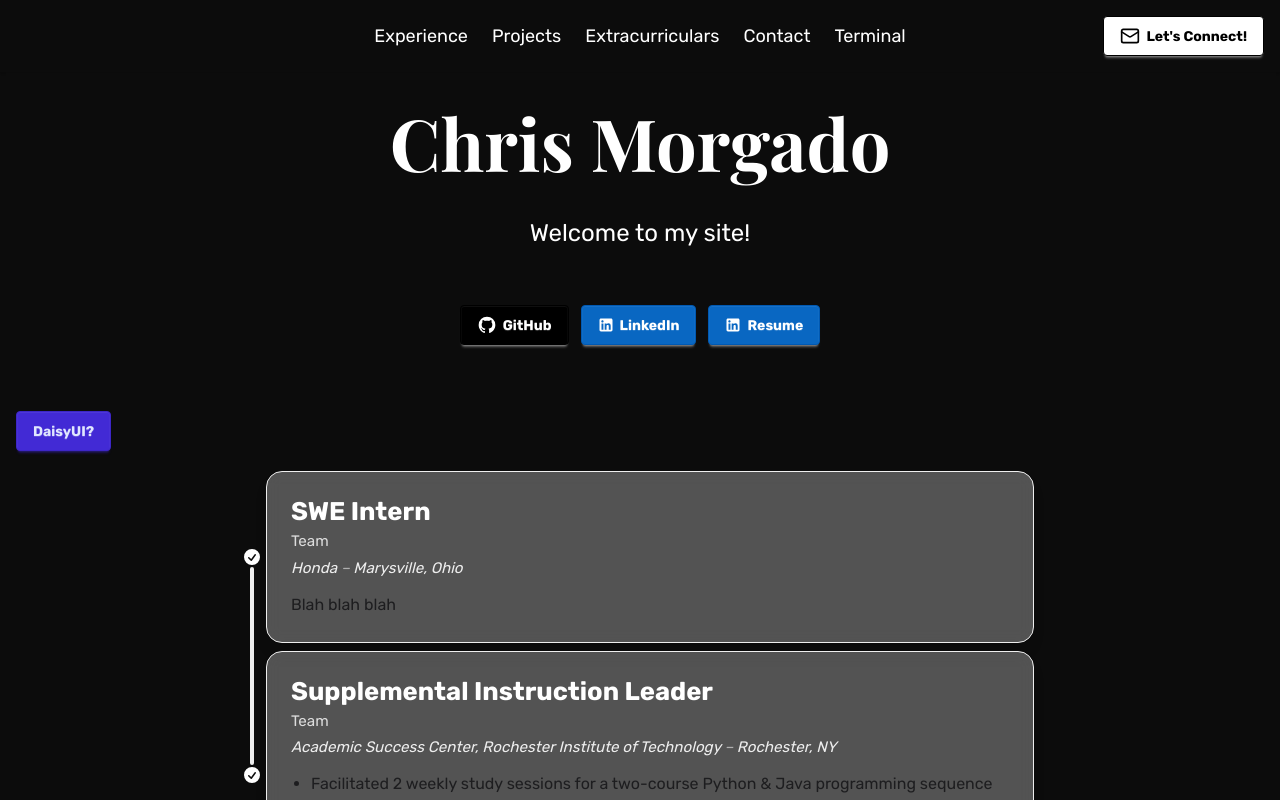
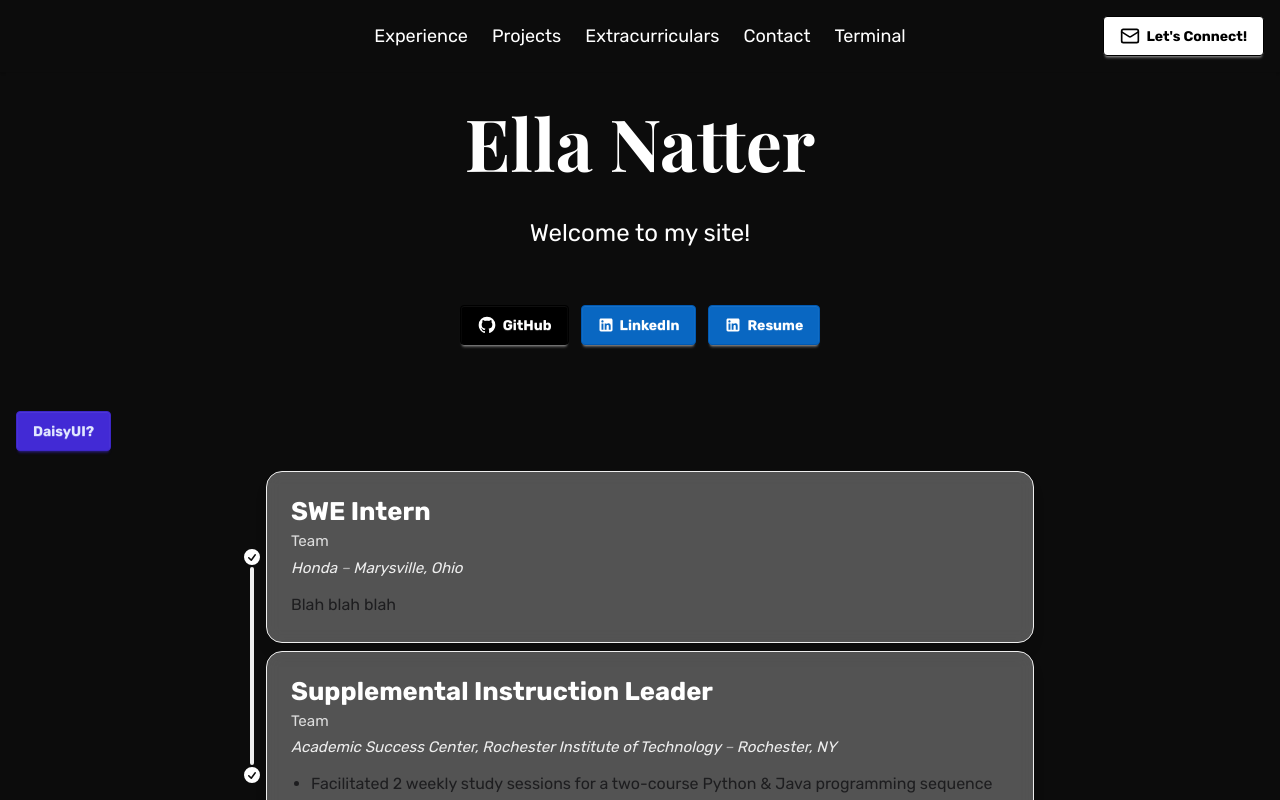
Before and after one commit to chris-morgado/the-website, a Next.js app in the folder next/: page / in a window 1280 px wide. Shown: the top 800 px of the page. Built offline with nearby package versions, Linux system fonts and the light colour scheme; a web font is replaced by a local one.

Commit message:
Ella Test

```diff
--- a/next/app/page.tsx
+++ b/next/app/page.tsx
@@ -40,7 +40,7 @@ const Home: React.FC = () => {
                 font-bold
                 text-[clamp(2.75rem,6vw,4.5rem)]
                 leading-tight">
-                Chris Morgado
+                Ella Natter
               </h1>
               <h3 className="
                 mt-2
```
